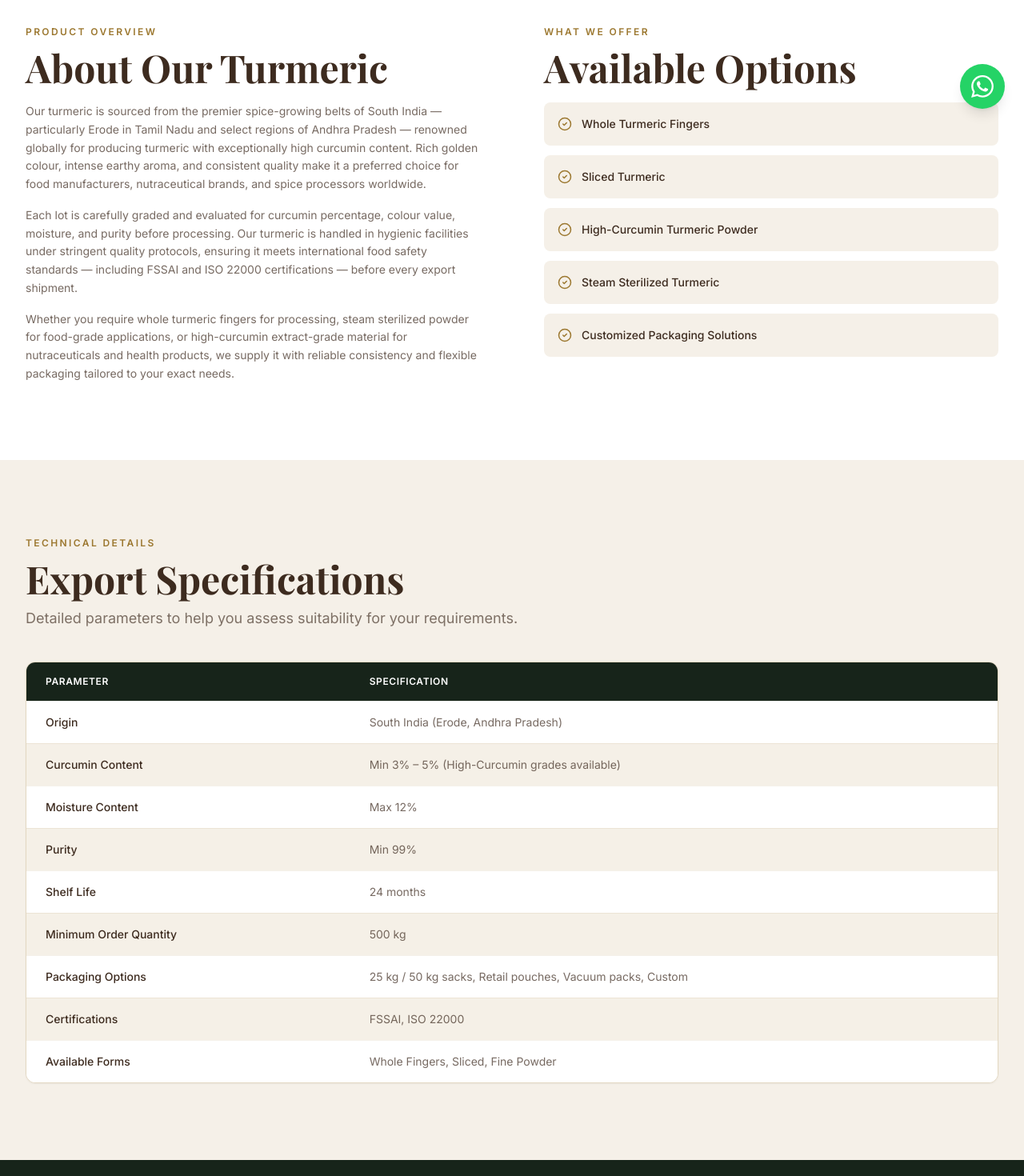
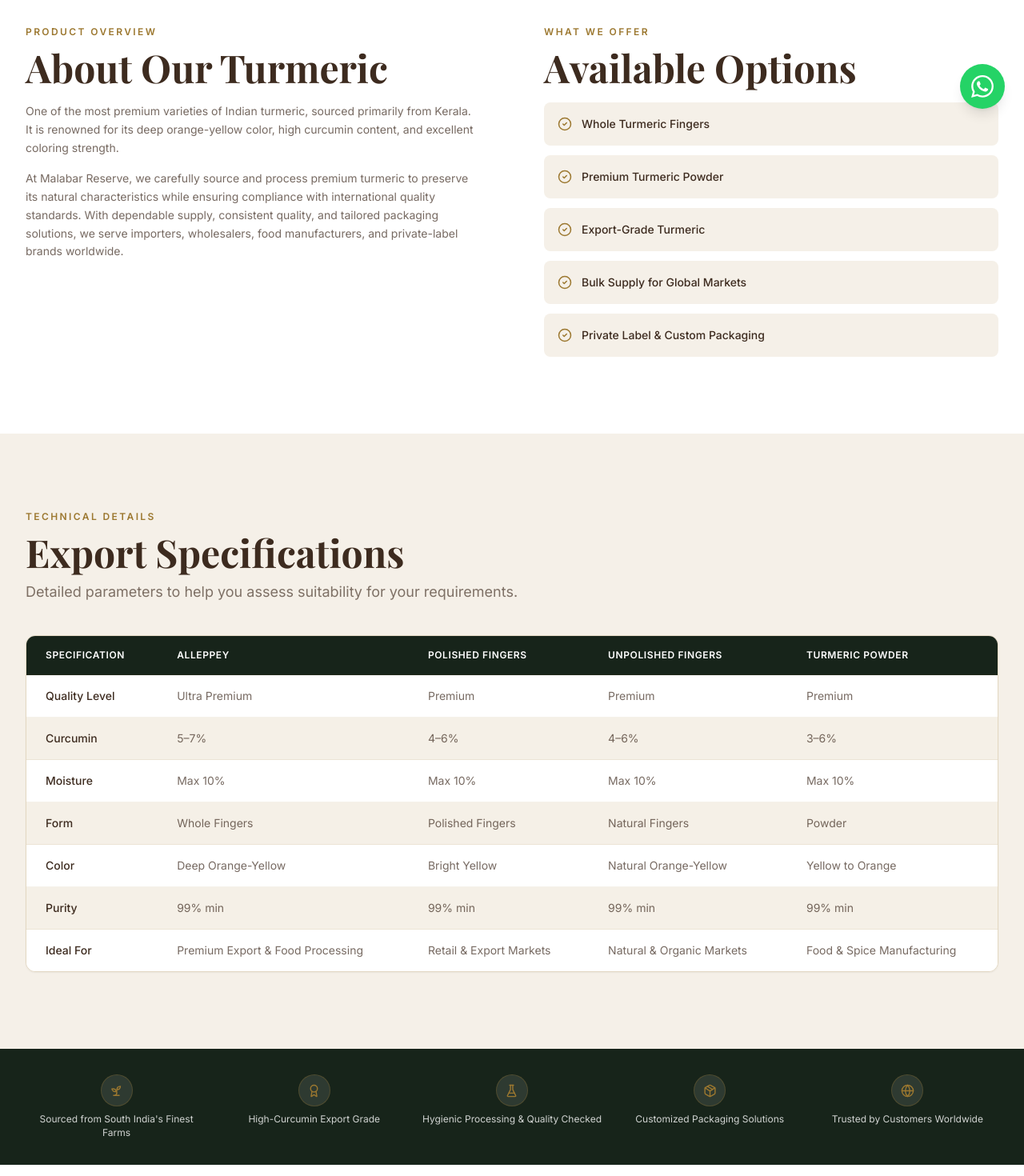
Before and after one commit to prashant-1012/malabar-reserve, a Next.js app: page /products/turmeric in a window 1280 px wide. Shown: the part 640-2110 px from the top of the page at 80% size. Built offline with nearby package versions, Linux system fonts and the light colour scheme; no server answers; a web font is replaced by a local one.

Commit message:
products updated

```diff
--- a/app/products/black-pepper/page.tsx
+++ b/app/products/black-pepper/page.tsx
@@ -36,22 +36,22 @@ export const metadata: Metadata = {
 };
 
 const options = [
-  "Whole Black Pepper",
-  "Bold Pepper",
-  "FAQ Grade Pepper",
-  "Steam Sterilized Pepper",
-  "Custom Packaging Available",
+  "GI-Tagged Malabar Pepper",
+  "Premium Export Grades",
+  "Steam-Sterilized Pepper",
+  "Bulk Supply for Global Markets",
+  "Private Label & Custom Packaging",
 ];
 
+const specGrades = ["TGSEB", "TGEB", "TG"];
+
 const specs = [
-  { label: "Origin", value: "Kerala, South India" },
-  { label: "Moisture Content", value: "Max 12%" },
-  { label: "Purity", value: "Min 99%" },
-  { label: "Shelf Life", value: "24 months" },
-  { label: "Minimum Order Quantity", value: "500 kg" },
-  { label: "Packaging Options", value: "25 kg / 50 kg sacks, Retail pouches, Vacuum packs, Custom" },
-  { label: "Certifications", value: "FSSAI, ISO 22000" },
-  { label: "Available Forms", value: "Whole, Cracked, Powder" },
+  { label: "Quality Level", values: ["Ultra Premium", "Premium Plus", "Premium"] },
+  { label: "Berry Size", values: ["4.75 mm+", "4.25 mm+", "4.00 mm+"] },
+  { label: "Piperine Content", values: ["5–7%", "4.5–6.5%", "4–6%"] },
+  { label: "Purity", values: ["99% Min", "99% Min", "99% Min"] },
+  { label: "Moisture", values: ["Max 12%", "Max 12%", "Max 12%"] },
+  { label: "Aroma", values: ["Exceptional", "Strong", "Rich"] },
 ];
 
 const features = [
@@ -82,26 +82,21 @@ export default function BlackPepperPage() {
             <div className="flex flex-col gap-5">
               <SectionHeading
                 eyebrow="Product Overview"
-                title="About Our Black Pepper"
+                title="About Our GI-Tagged Malabar Pepper"
                 align="left"
               />
               <div className="flex flex-col gap-4 font-inter text-sm text-brown/70 leading-relaxed">
                 <p>
-                  Known as the &ldquo;King of Spices,&rdquo; our black pepper is sourced from premium
-                  growing regions in South India — particularly the fertile highlands of Kerala.
-                  Bold flavour, rich aroma, and export-grade quality make it suitable for culinary,
-                  retail, and industrial applications.
+                  Known as the &ldquo;King of Spices,&rdquo; GI-Tagged Malabar Pepper is prized for
+                  its bold flavour, rich aroma, and exceptional quality. Sourced from the fertile
+                  spice-growing regions of Kerala&apos;s historic Malabar Coast, it reflects
+                  centuries of cultivation heritage and authentic origin.
                 </p>
                 <p>
-                  Our black pepper undergoes rigorous sorting, cleaning, and grading before
-                  packaging, ensuring every batch meets international food safety standards. We
-                  work directly with trusted farming partners to guarantee traceability from
-                  farm to shipment.
-                </p>
-                <p>
-                  Whether you need whole peppercorns for retail shelving, steam-sterilized pepper
-                  for food processing, or bulk FAQ grade for industrial use, we supply it all
-                  with consistent quality and reliable lead times.
+                  At Malabar Reserve, we work directly with trusted growers to source, clean,
+                  grade, and export premium-quality pepper that meets international standards.
+                  With complete traceability, consistent quality, and reliable supply, we serve
+                  importers, wholesalers, food manufacturers, and private-label brands worldwide.
                 </p>
               </div>
             </div>
@@ -141,12 +136,17 @@ export default function BlackPepperPage() {
             <table className="w-full text-sm font-inter">
               <thead>
                 <tr className="bg-forest">
-                  <th className="text-left px-6 py-4 text-white font-semibold text-xs uppercase tracking-wider w-1/3">
-                    Parameter
-                  </th>
                   <th className="text-left px-6 py-4 text-white font-semibold text-xs uppercase tracking-wider">
                     Specification
                   </th>
+                  {specGrades.map((grade) => (
+                    <th
+                      key={grade}
+                      className="text-left px-6 py-4 text-white font-semibold text-xs uppercase tracking-wider"
+                    >
+                      {grade}
+                    </th>
+                  ))}
                 </tr>
               </thead>
               <tbody>
@@ -156,7 +156,9 @@ export default function BlackPepperPage() {
                     className={`border-t border-gold/10 ${i % 2 === 0 ? "bg-white" : "bg-cream/60"}`}
                   >
                     <td className="px-6 py-4 text-brown font-medium">{spec.label}</td>
-                    <td className="px-6 py-4 text-brown/70">{spec.value}</td>
+                    {spec.values.map((value, j) => (
+                      <td key={j} className="px-6 py-4 text-brown/70">{value}</td>
+                    ))}
                   </tr>
                 ))}
               </tbody>
--- a/app/products/green-cardamom/page.tsx
+++ b/app/products/green-cardamom/page.tsx
@@ -35,21 +35,23 @@ export const metadata: Metadata = {
 };
 
 const options = [
-  "Alleppey Green Cardamom",
-  "Different Size Grades (6mm, 7mm, 8mm+)",
-  "Premium Export Quality",
-  "Bulk & Retail Packing",
+  "GI-Tagged Alleppey Green Cardamom",
+  "Premium Export Grades",
+  "Size-Graded Cardamom Pods",
+  "Bulk Supply for Global Markets",
+  "Private Label & Custom Packaging",
 ];
 
+const specGrades = ["SUPER BOLD", "AGEB", "EXTRA BOLD"];
+
 const specs = [
-  { label: "Origin", value: "Idukki & Wayanad, Kerala" },
-  { label: "Moisture Content", value: "Max 10%" },
-  { label: "Purity", value: "Min 98%" },
-  { label: "Shelf Life", value: "18 months" },
-  { label: "Minimum Order Quantity", value: "250 kg" },
-  { label: "Packaging Options", value: "1 kg / 5 kg / 25 kg bags, Retail pouches, Vacuum packs, Custom" },
-  { label: "Certifications", value: "FSSAI, ISO 22000" },
-  { label: "Available Forms", value: "Whole pods, Decorticated seeds, Powder" },
+  { label: "Quality Level", values: ["Ultra Premium", "Premium Export", "Premium Plus"] },
+  { label: "Capsule", values: ["8.5 mm+", "8 mm+", "8 mm+"] },
+  { label: "Volatile Oil", values: ["6-8%", "6-8%", "5-7%"] },
+  { label: "Color", values: ["Bright Green", "Natural Green", "Green"] },
+  { label: "Moisture", values: ["Max 12%", "Max 12%", "Max 12%"] },
+  { label: "Purity", values: ["99% min", "99% min", "99% min"] },
+  { label: "Ideal For", values: ["Gourmet & Luxury Retail", "Middle East & Premium Export", "Retail & Food Processing"] },
 ];
 
 const features = [
@@ -79,25 +81,22 @@ export default function GreenCardamomPage() {
             <div className="flex flex-col gap-5">
               <SectionHeading
                 eyebrow="Product Overview"
-                title="About Our Green Cardamom"
+                title="About Our GI-Tagged Alleppey Green Cardamom"
                 align="left"
               />
               <div className="flex flex-col gap-4 font-inter text-sm text-brown/70 leading-relaxed">
                 <p>
-                  Our Green Cardamom is handpicked from the misty highlands of Idukki and Wayanad
-                  in Kerala — regions that produce some of the world&apos;s finest cardamom. Each
-                  pod is selected for its vibrant green colour, plumpness, and the intensity of its
-                  aromatic oils.
+                  Often referred to as the &ldquo;Queen of Spices,&rdquo; GI-Tagged Alleppey Green
+                  Cardamom is treasured for its vibrant green pods, intense aroma, and naturally
+                  sweet, complex flavour. Grown in the mist-covered hills of Kerala&apos;s Western
+                  Ghats.
                 </p>
                 <p>
-                  Ideal for food processing, retail packaging, beverages, confectionery, and gourmet
-                  culinary applications. Our cardamom is processed with care to preserve essential
-                  oils that give it its signature rich aroma and bold flavour.
-                </p>
-                <p>
-                  We supply Alleppey Green Cardamom in multiple size grades to suit your specific
-                  application — whether that&apos;s premium retail shelving, industrial spice blending,
-                  or private label product development.
+                  At Malabar Reserve, we source carefully selected cardamom from trusted growing
+                  regions and process it with precision to preserve its colour, freshness, and
+                  essential oils. Available in multiple grades and sizes, our cardamom is ideal
+                  for retail, food processing, beverage, confectionery, and private-label
+                  applications, delivering exceptional quality and consistency in every shipment.
                 </p>
               </div>
             </div>
@@ -137,12 +136,17 @@ export default function GreenCardamomPage() {
             <table className="w-full text-sm font-inter">
               <thead>
                 <tr className="bg-forest">
-                  <th className="text-left px-6 py-4 text-white font-semibold text-xs uppercase tracking-wider w-1/3">
-                    Parameter
-                  </th>
                   <th className="text-left px-6 py-4 text-white font-semibold text-xs uppercase tracking-wider">
                     Specification
                   </th>
+                  {specGrades.map((grade) => (
+                    <th
+                      key={grade}
+                      className="text-left px-6 py-4 text-white font-semibold text-xs uppercase tracking-wider"
+                    >
+                      {grade}
+                    </th>
+                  ))}
                 </tr>
               </thead>
               <tbody>
@@ -152,7 +156,9 @@ export default function GreenCardamomPage() {
                     className={`border-t border-gold/10 ${i % 2 === 0 ? "bg-white" : "bg-cream/60"}`}
                   >
                     <td className="px-6 py-4 text-brown font-medium">{spec.label}</td>
-                    <td className="px-6 py-4 text-brown/70">{spec.value}</td>
+                    {spec.values.map((value, j) => (
+                      <td key={j} className="px-6 py-4 text-brown/70">{value}</td>
+                    ))}
                   </tr>
                 ))}
               </tbody>
--- a/app/products/turmeric/page.tsx
+++ b/app/products/turmeric/page.tsx
@@ -37,22 +37,22 @@ export const metadata: Metadata = {
 
 const options = [
   "Whole Turmeric Fingers",
-  "Sliced Turmeric",
-  "High-Curcumin Turmeric Powder",
-  "Steam Sterilized Turmeric",
-  "Customized Packaging Solutions",
+  "Premium Turmeric Powder",
+  "Export-Grade Turmeric",
+  "Bulk Supply for Global Markets",
+  "Private Label & Custom Packaging",
 ];
 
+const specGrades = ["ALLEPPEY", "POLISHED FINGERS", "UNPOLISHED FINGERS", "TURMERIC POWDER"];
+
 const specs = [
-  { label: "Origin", value: "South India (Erode, Andhra Pradesh)" },
-  { label: "Curcumin Content", value: "Min 3% – 5% (High-Curcumin grades available)" },
-  { label: "Moisture Content", value: "Max 12%" },
-  { label: "Purity", value: "Min 99%" },
-  { label: "Shelf Life", value: "24 months" },
-  { label: "Minimum Order Quantity", value: "500 kg" },
-  { label: "Packaging Options", value: "25 kg / 50 kg sacks, Retail pouches, Vacuum packs, Custom" },
-  { label: "Certifications", value: "FSSAI, ISO 22000" },
-  { label: "Available Forms", value: "Whole Fingers, Sliced, Fine Powder" },
+  { label: "Quality Level", values: ["Ultra Premium", "Premium", "Premium", "Premium"] },
+  { label: "Curcumin", values: ["5–7%", "4–6%", "4–6%", "3–6%"] },
+  { label: "Moisture", values: ["Max 10%", "Max 10%", "Max 10%", "Max 10%"] },
+  { label: "Form", values: ["Whole Fingers", "Polished Fingers", "Natural Fingers", "Powder"] },
+  { label: "Color", values: ["Deep Orange-Yellow", "Bright Yellow", "Natural Orange-Yellow", "Yellow to Orange"] },
+  { label: "Purity", values: ["99% min", "99% min", "99% min", "99% min"] },
+  { label: "Ideal For", values: ["Premium Export & Food Processing", "Retail & Export Markets", "Natural & Organic Markets", "Food & Spice Manufacturing"] },
 ];
 
 const features = [
@@ -88,24 +88,16 @@ export default function TurmericPage() {
               />
               <div className="flex flex-col gap-4 font-inter text-sm text-brown/70 leading-relaxed">
                 <p>
-                  Our turmeric is sourced from the premier spice-growing belts of South India —
-                  particularly Erode in Tamil Nadu and select regions of Andhra Pradesh — renowned
-                  globally for producing turmeric with exceptionally high curcumin content. Rich
-                  golden colour, intense earthy aroma, and consistent quality make it a preferred
-                  choice for food manufacturers, nutraceutical brands, and spice processors worldwide.
+                  One of the most premium varieties of Indian turmeric, sourced primarily from
+                  Kerala. It is renowned for its deep orange-yellow color, high curcumin content,
+                  and excellent coloring strength.
                 </p>
                 <p>
-                  Each lot is carefully graded and evaluated for curcumin percentage, colour value,
-                  moisture, and purity before processing. Our turmeric is handled in hygienic
-                  facilities under stringent quality protocols, ensuring it meets international food
-                  safety standards — including FSSAI and ISO 22000 certifications — before every
-                  export shipment.
-                </p>
-                <p>
-                  Whether you require whole turmeric fingers for processing, steam sterilized powder
-                  for food-grade applications, or high-curcumin extract-grade material for
-                  nutraceuticals and health products, we supply it with reliable consistency and
-                  flexible packaging tailored to your exact needs.
+                  At Malabar Reserve, we carefully source and process premium turmeric to preserve
+                  its natural characteristics while ensuring compliance with international quality
+                  standards. With dependable supply, consistent quality, and tailored packaging
+                  solutions, we serve importers, wholesalers, food manufacturers, and
+                  private-label brands worldwide.
                 </p>
               </div>
             </div>
@@ -145,12 +137,17 @@ export default function TurmericPage() {
             <table className="w-full text-sm font-inter">
               <thead>
                 <tr className="bg-forest">
-                  <th className="text-left px-6 py-4 text-white font-semibold text-xs uppercase tracking-wider w-1/3">
-                    Parameter
-                  </th>
                   <th className="text-left px-6 py-4 text-white font-semibold text-xs uppercase tracking-wider">
                     Specification
                   </th>
+                  {specGrades.map((grade) => (
+                    <th
+                      key={grade}
+                      className="text-left px-6 py-4 text-white font-semibold text-xs uppercase tracking-wider"
+                    >
+                      {grade}
+                    </th>
+                  ))}
                 </tr>
               </thead>
               <tbody>
@@ -160,7 +157,9 @@ export default function TurmericPage() {
                     className={`border-t border-gold/10 ${i % 2 === 0 ? "bg-white" : "bg-cream/60"}`}
                   >
                     <td className="px-6 py-4 text-brown font-medium">{spec.label}</td>
-                    <td className="px-6 py-4 text-brown/70">{spec.value}</td>
+                    {spec.values.map((value, j) => (
+                      <td key={j} className="px-6 py-4 text-brown/70">{value}</td>
+                    ))}
                   </tr>
                 ))}
               </tbody>
```
Also changed, not shown: app/about/page.tsx (+22 -17 lines), new-docs/website-content-update.md (added, +97 -0 lines), 1 other file (tests, documents, lock files or other folders).
